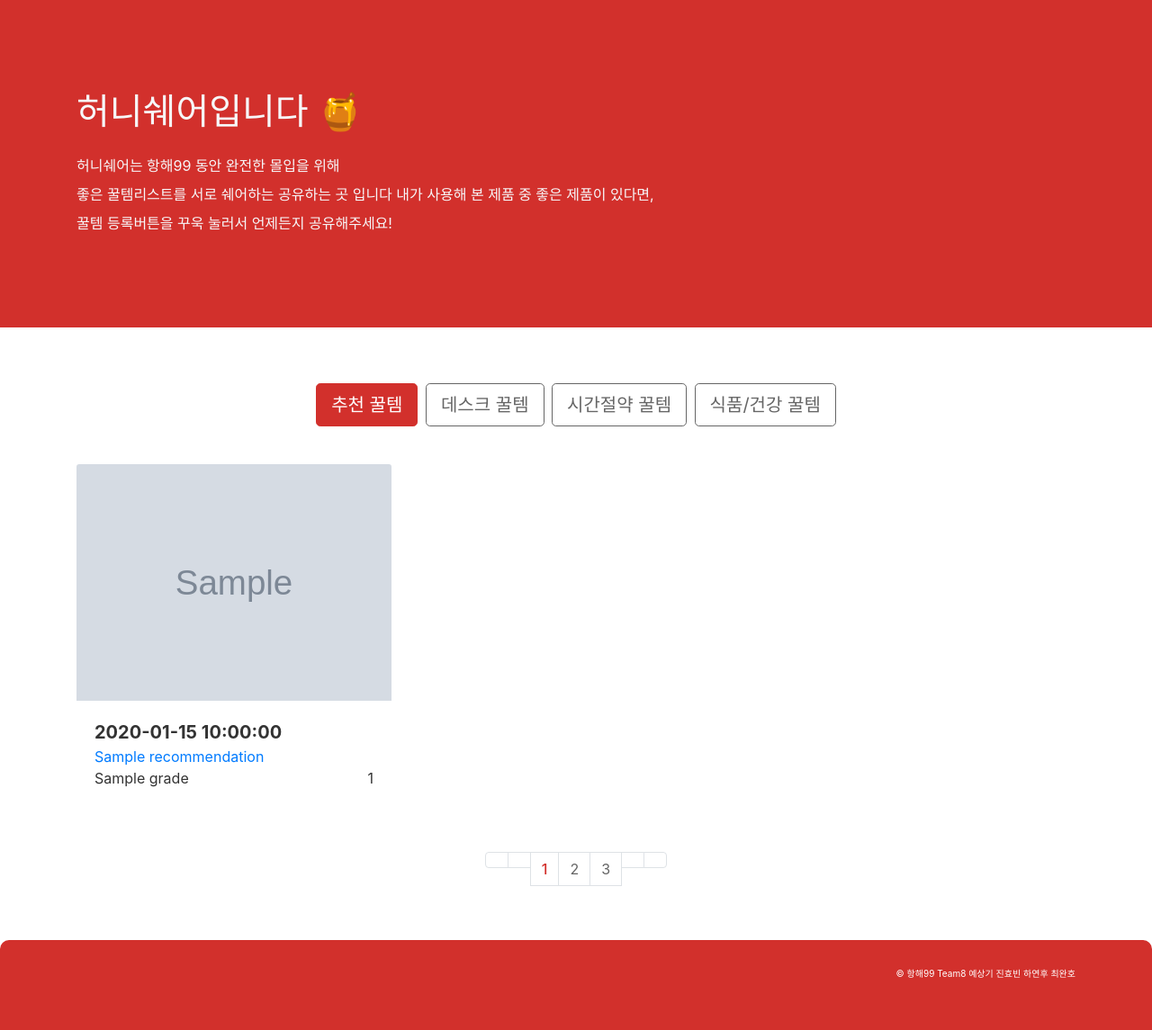
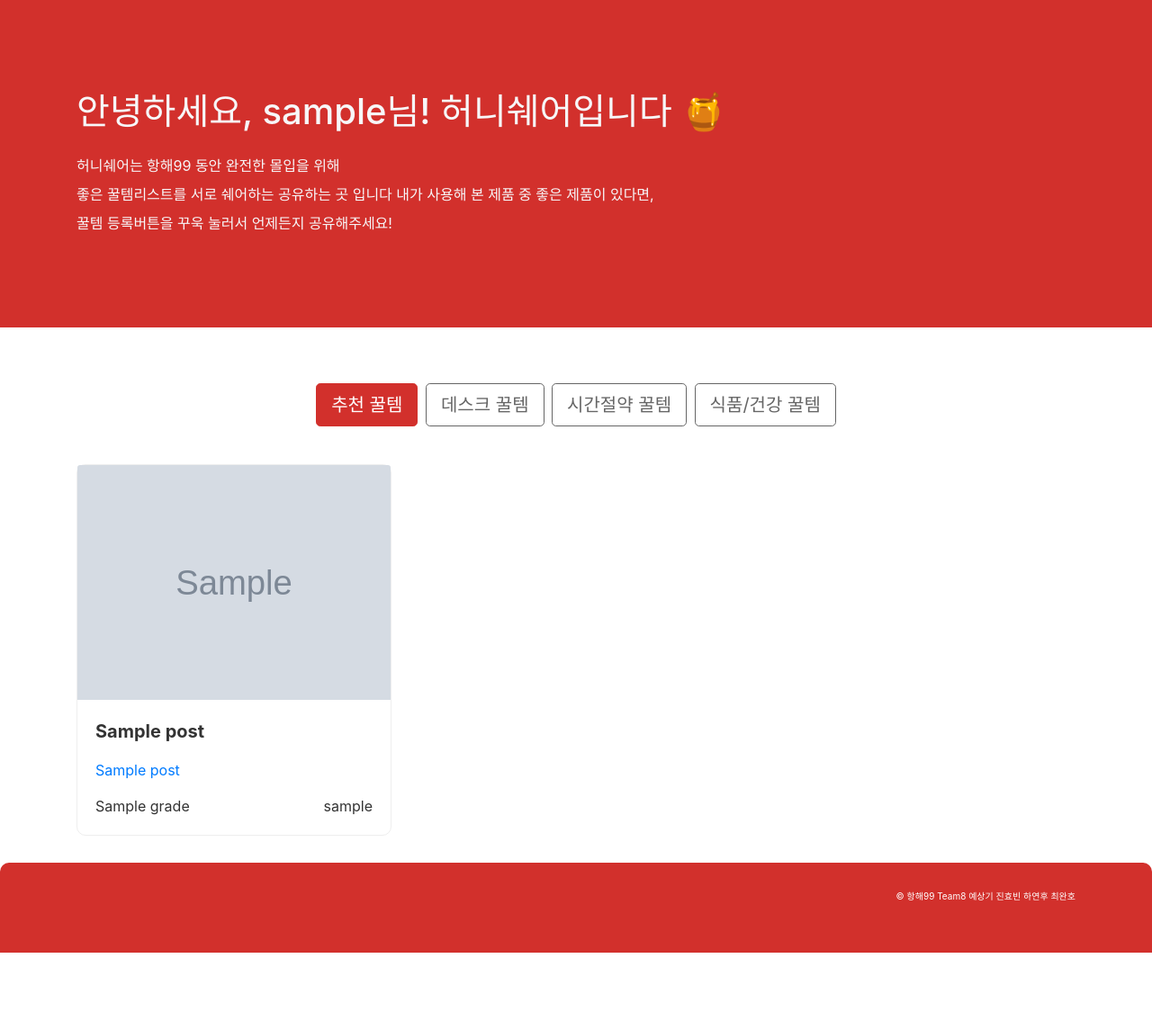
Before and after one commit to with-key/hanghae99_mini_team8, a Flask app: template templates/home.html in a window 1280 px wide. Shown: the part 69-1214 px from the top of the page at 90% size. After the commit the page ends 1128 px from the top, so only its background shows below. Run offline with Flask 2, Linux system fonts and the light colour scheme; the template is opened without the code that fills it: most values are stand-ins (such as "Sample title", 1, 10 or a date in 2020); grey boxes marked "Sample" are stand-in pictures; some libraries are stand-ins or nearby versions.

Commit message:
#9 메인, 상세페이지 1차 완성

```diff
--- a/app.py
+++ b/app.py
@@ -42,7 +42,7 @@ def categories(categories):
         user_info = db.users.find_one({"userid": payload["id"]})
         posts = list(db.posts.find({"categories": categories}).sort("date", -1))
         ## date 값 유효성 인증 시 date 값 사용
-        return render_template("home.html", posts=posts)
+        return render_template("home.html", user_info=user_info, posts=posts)
 
     except jwt.ExpiredSignatureError:
         return redirect(url_for("login_page"))
@@ -62,6 +62,7 @@ def signup_page():
 
 @app.route("/register")
 def register_page():
+
     return render_template("register.html")
     # return redirect(url_for("login_page"))
 
--- a/static/css/detail.css
+++ b/static/css/detail.css
@@ -2,11 +2,13 @@
  * Detail
  */
 
-.container {
+.score {
+  font-size: 25px;
 }
 
 /* header */
 .container_header {
+  padding-right: 15px;
   display: flex;
   justify-content: space-between;
   margin: 20px 0;
@@ -73,5 +75,14 @@
 .product_link {
   position: absolute;
   bottom: 0;
-  left: 0;
+  left: -15px;
 }
+
+.product-title {
+  width: 630px;
+}
+
+.product-img {
+  width: 300px;
+  border-radius: 10px;
+}
--- a/static/css/home.css
+++ b/static/css/home.css
@@ -35,7 +35,8 @@
 
 .card-list .card {
   margin-bottom: 30px;
-  border: none;
+  border: 1px solid #eee;
+  border-radius: 10px;
 }
 .card:hover {
   transform: translateY(-10px);
--- a/templates/home.html
+++ b/templates/home.html
@@ -1,48 +1 @@
-{% extends 'base.html' %}
-
-{% block title %}Honey Share | 홈{% endblock %}
-{% block content %}
-<div class="main-banner">
-	<div class="container">
-		<div class="banner">
-			<h3 class="h1 main-title">허니쉐어입니다 🍯</h3>
-			<p class="main-desc">
-				허니쉐어는 항해99 동안 완전한 몰입을 위해<br>
-				좋은 꿀템리스트를 서로 쉐어하는 공유하는 곳 입니다
-				내가 사용해 본 제품 중 좋은 제품이 있다면, <br>
-				꿀템 등록버튼을 꾸욱 눌러서 언제든지 공유해주세요!
-			</p>
-		</div>
-	</div>
-</div>
-<div class="container">
-	<div class="filter-group">
-		<a class="btn btn-lg btn-filter active" href="/main">추천 꿀템</a>
-		<a class="btn btn-lg btn-filter" href="/desk_item">데스크 꿀템</a>
-		<a class="btn btn-lg btn-filter" href="/time_item">시간절약 꿀템</a>
-		<a class="btn btn-lg btn-filter" href="/health_item">식품/건강 꿀템</a>
-	</div>
-	<div class="card-list">
-		<div class="row">
-			{% for post in posts %}
-			<div class="col-md-4">
-				<div class="card">
-					<a href="post/{{post.date}}" class="card_contents">
-						<img src="{{post.image}}" alt="" class="card-img-top">
-						<div class="card-body">
-							<div class="product-desc text-truncate postname">{{post.date}}</div>
-							<div class="product-price text-truncate">{{post.recommendation}}</div>
-							<div class="card_bottom">
-								<div class="product-score">{{post.grade}}</div>
-								<div class="product-score">{{post.userid}}</div>
-							</div>
-						</div>
-					</a>
-				</div>
-			</div>
-			{% endfor %}
-		</div>
-	</div>
-	{% include '_pagination.html' %}
-</div>
-{% endblock %}
+{% extends 'main.html' %}
--- a/templates/main.html
+++ b/templates/main.html
@@ -5,7 +5,7 @@
 <div class="main-banner">
     <div class="container">
         <div class="banner">
-            <h3 class="h1 main-title">허니쉐어입니다 🍯</h3>
+            <h3 class="h1 main-title">안녕하세요, {{user_info.username}}님! 허니쉐어입니다 🍯 </h3>
             <p class="main-desc">
                 허니쉐어는 항해99 동안 완전한 몰입을 위해<br>
                 좋은 꿀템리스트를 서로 쉐어하는 공유하는 곳 입니다
@@ -27,14 +27,14 @@
             {% for post in posts %}
             <div class="col-md-4">
                 <div class="card">
-                    <a href="post/{{post.date}}" class="card_contents">
+                    <a href="post/{{post.date}}">
                         <img src="{{post.image}}" alt="" class="card-img-top">
                         <div class="card-body">
-                            <div class="product-desc text-truncate postname">{{post.postname}}</div>
-                            <div class="product-price text-truncate">{{post.recommendation}}</div>
+                            <p class="product-desc text-truncate postname">{{post.postname}}</p>
+                            <p class="product-price text-truncate">{{post.product_name}}</p>
                             <div class="card_bottom">
                                 <div class="product-score">{{post.grade}}</div>
-                                <div class="product-score">{{post.userid}}</div>
+                                <div class="product-score">{{post.userid.username}}</div>
                             </div>
                         </div>
                     </a>
@@ -43,6 +43,6 @@
             {% endfor %}
         </div>
     </div>
-    {% include '_pagination.html' %}
+    <!-- {% include '_pagination.html' %} -->
 </div>
 {% endblock %}
```
Also changed, not shown: templates/detail.html (+17 -8 lines).
